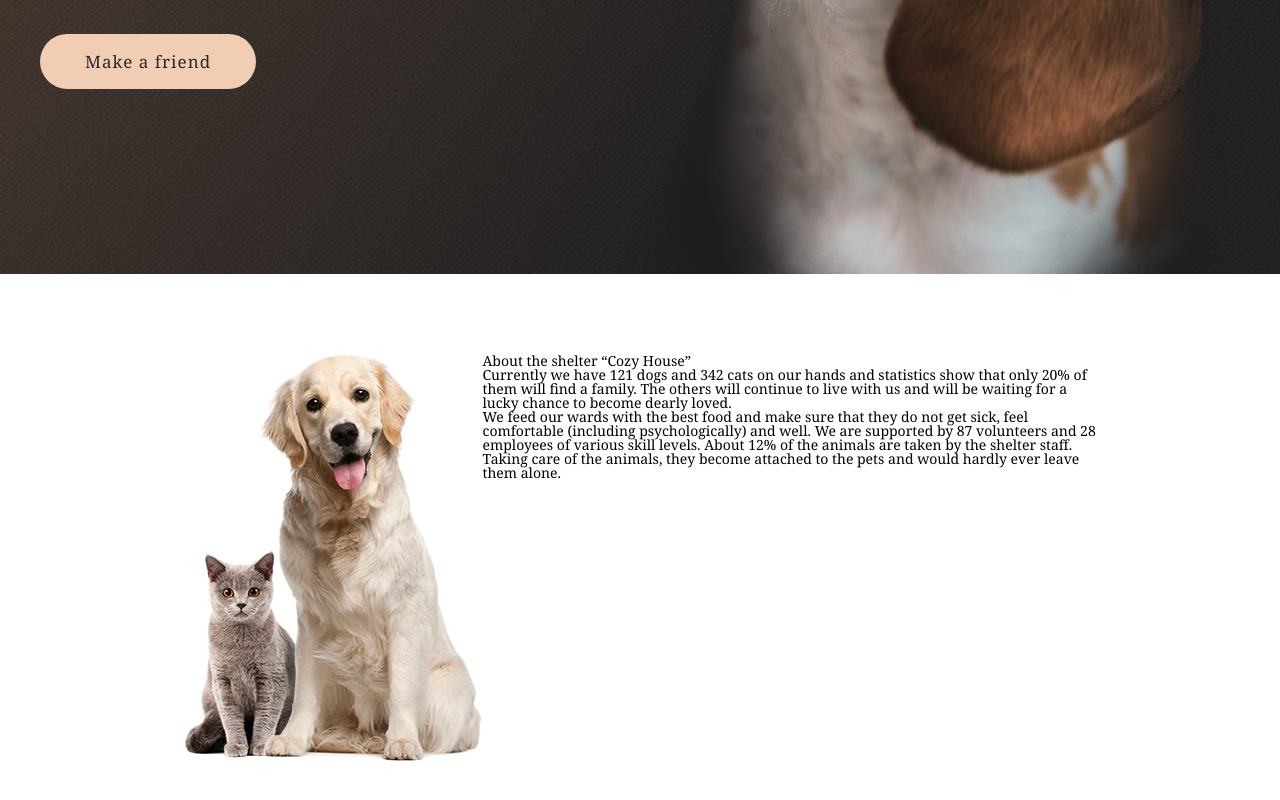
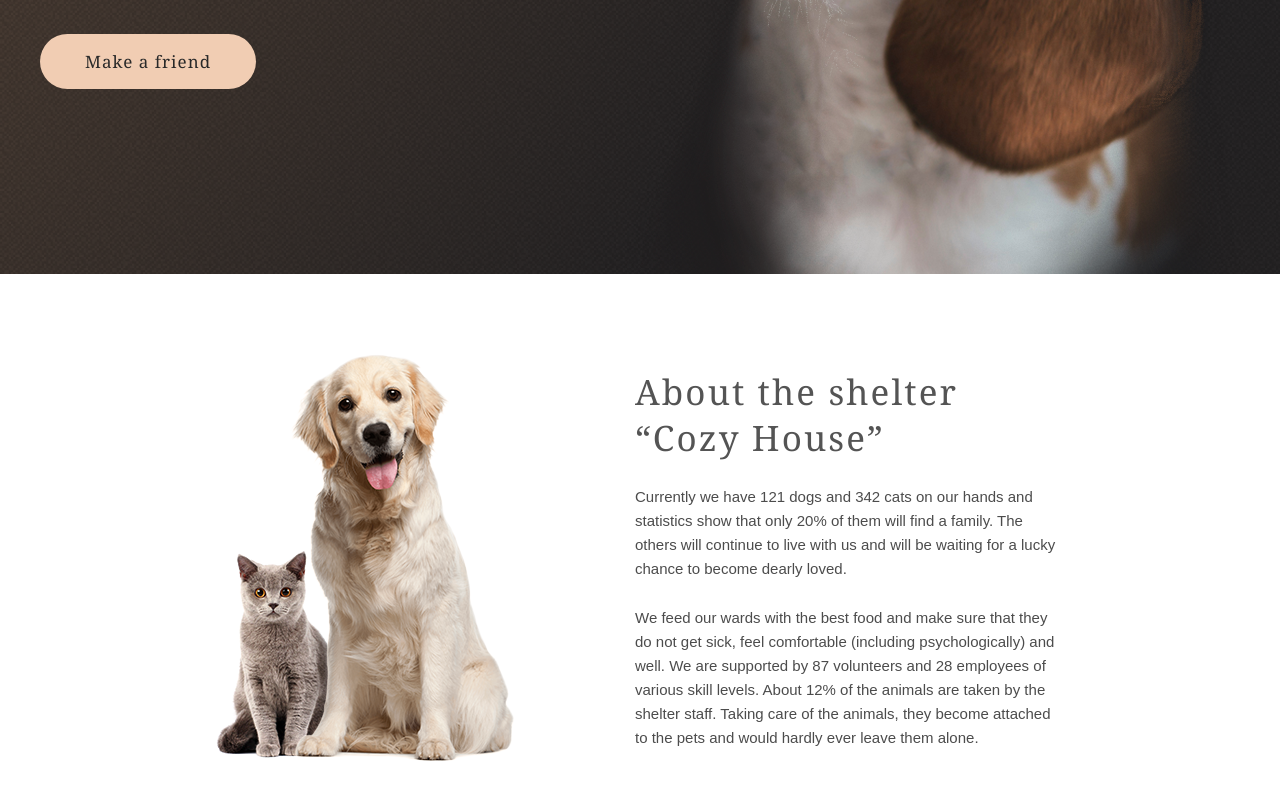
Before and after one commit to vladirim/Shelter, a plain HTML site: page index.html in a window 1280 px wide. Shown: the part 634-1434 px from the top of the page. Before the commit the page ends 1396 px from the top, so only its background shows below. Drawn offline with Linux system fonts and the light colour scheme.

Commit message:
feat: add about section

```diff
--- a/#source/scss/main-page/style.scss
+++ b/#source/scss/main-page/style.scss
@@ -22,7 +22,7 @@ $fontfamily: "Georgia";
 $minwidth: 320;
 $mw: 1280;
 $md1: 1200;
-$md2: 915;
+$md2: 850;
 $md3: 479.98;
 //</ПЕРЕМЕННЫЕ>
 
@@ -100,7 +100,6 @@ h1,h2,h3,h4,h5,h6{font-size:inherit;font-weight: 400;}
 	min-height: calc(100vh - var(--nav-vertical-size));
   	background: url("../../../img/not-only-block/not-only-background.png") no-repeat center;
   	background-position: center calc(-1 * var(--nav-vertical-size));
-	margin: 0px 0px 80px 0px;
 }
 .not-only__wrapper {
 	display: flex;
@@ -152,22 +151,44 @@ h1,h2,h3,h4,h5,h6{font-size:inherit;font-weight: 400;}
 
 //<ABOUT>
 .about {
+	padding: 80px 0px;
 }
 .about__wrapper {
 	display: flex;
 	width: $md2+px;
 }
 .about-picture {
+	padding: 0px 120px 0px 0px;
 }
 .about__img {
 }
 .about-description {
+	padding: 15px 0px 0px 0px;
 }
 .about__title {
+	max-width: 370px;
+	margin: 0px 0px 25px 0px;
 }
 .section__title {
+	font-style: normal;
+	font-weight: 400;
+	font-size: 35px;
+	line-height: 130%;
+	letter-spacing: 0.06em;
+	color: #545454;
 }
 .about__text {
+	font-family: 'Arial';
+	font-style: normal;
+	font-weight: 400;
+	font-size: 15px;
+	line-height: 160%;
+	color: #4C4C4C;
+	margin: 0px 0px 25px 0px;
+	&:last-child {
+		margin: 0px 0px 0px 0px;
+	}
+
 }
 //</ABOUT>
 //===================================================
```
Also changed, not shown: css/main-page/style.css.
